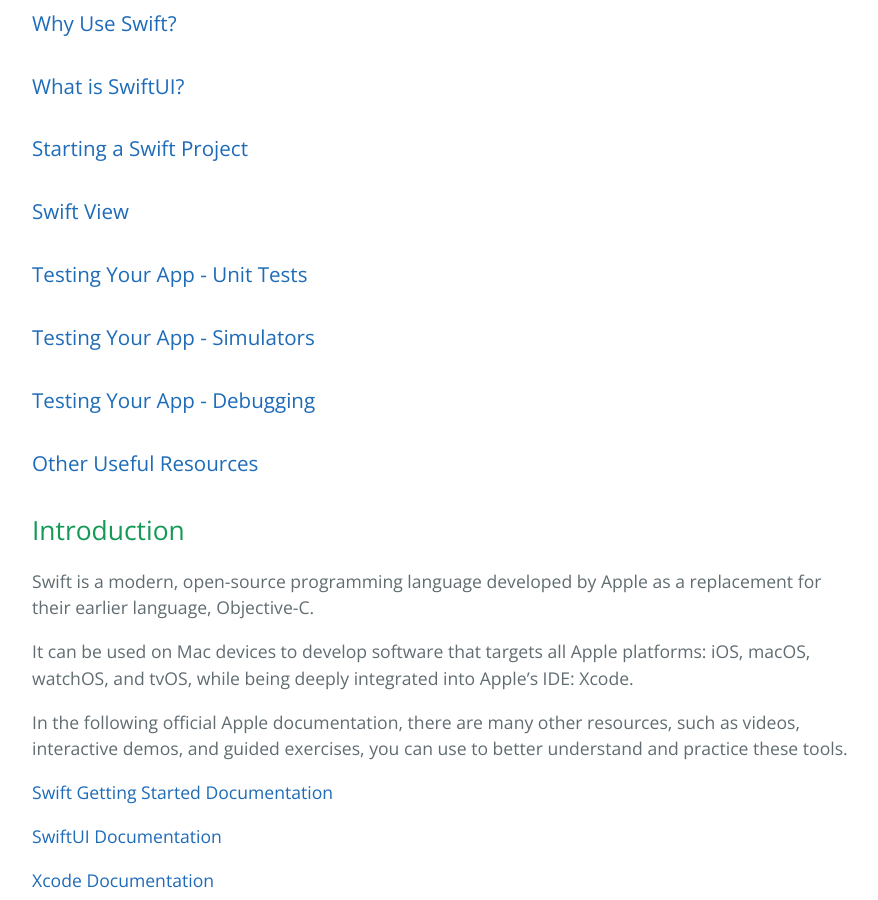
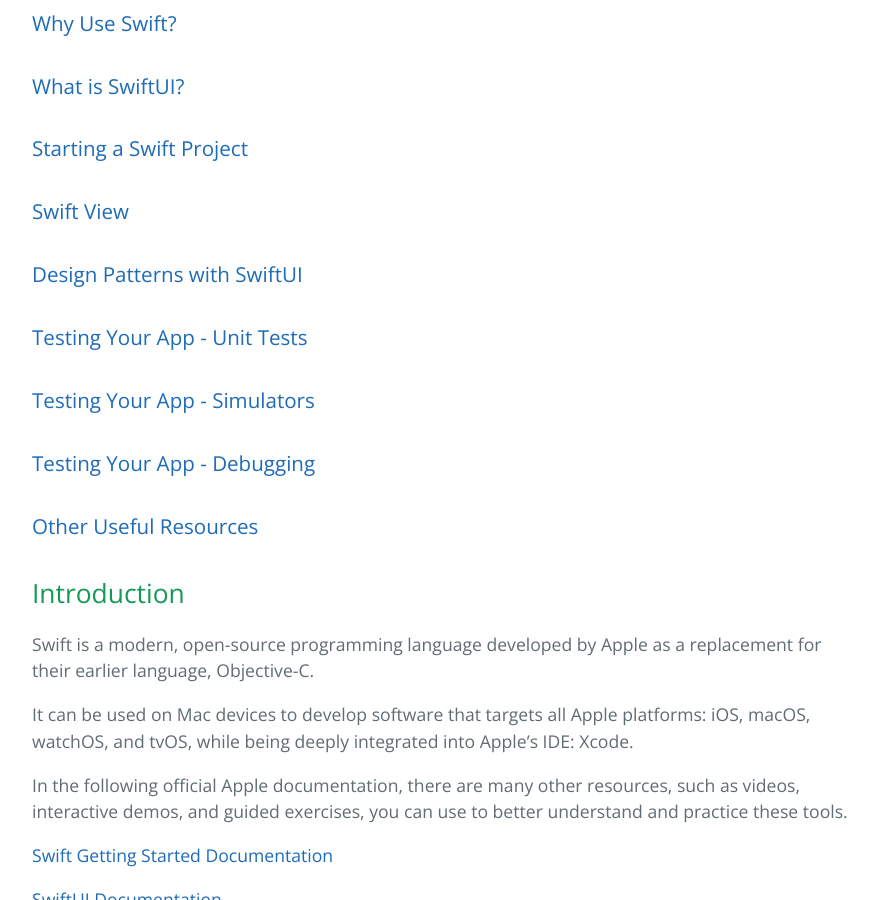
Before and after one commit to learning-software-engineering/learning-software-engineering.github.io, a Jekyll site: the page built from Topics/Tech_Stacks/swift.md, in a window 1280 px wide and 900 px high, scrolled down 602 px. Shown: the whole window, without its empty margins (192-1070 px from the left). Built offline with Jekyll 4.4.1, drawn with Linux system fonts in a browser that asks for light colours; our own code applies the rules of GitHub Pages for plain Markdown files; some of the changed text lies outside the part shown.

Commit message:
Add section and anchor link

```diff
--- a/Topics/Tech_Stacks/swift.md
+++ b/Topics/Tech_Stacks/swift.md
@@ -6,6 +6,7 @@
 ### [What is SwiftUI?](#what-is-swiftui-1)
 ### [Starting a Swift Project](#starting-a-swift-project-1)
 ### [Swift View](#swift-view-1)
+### [Design Patterns with SwiftUI](#design-patterns-with-swiftui)
 ### [Testing Your App - Unit Tests](#testing-your-app---unit-tests-1)
 ### [Testing Your App - Simulators](#testing-your-app---simulators-background)
 ### [Testing Your App - Debugging](#testing-your-app---debugging-1)
@@ -144,6 +145,8 @@
 </p>
 
 
+## Design Patterns with SwiftUI
+
 
 
 
```
